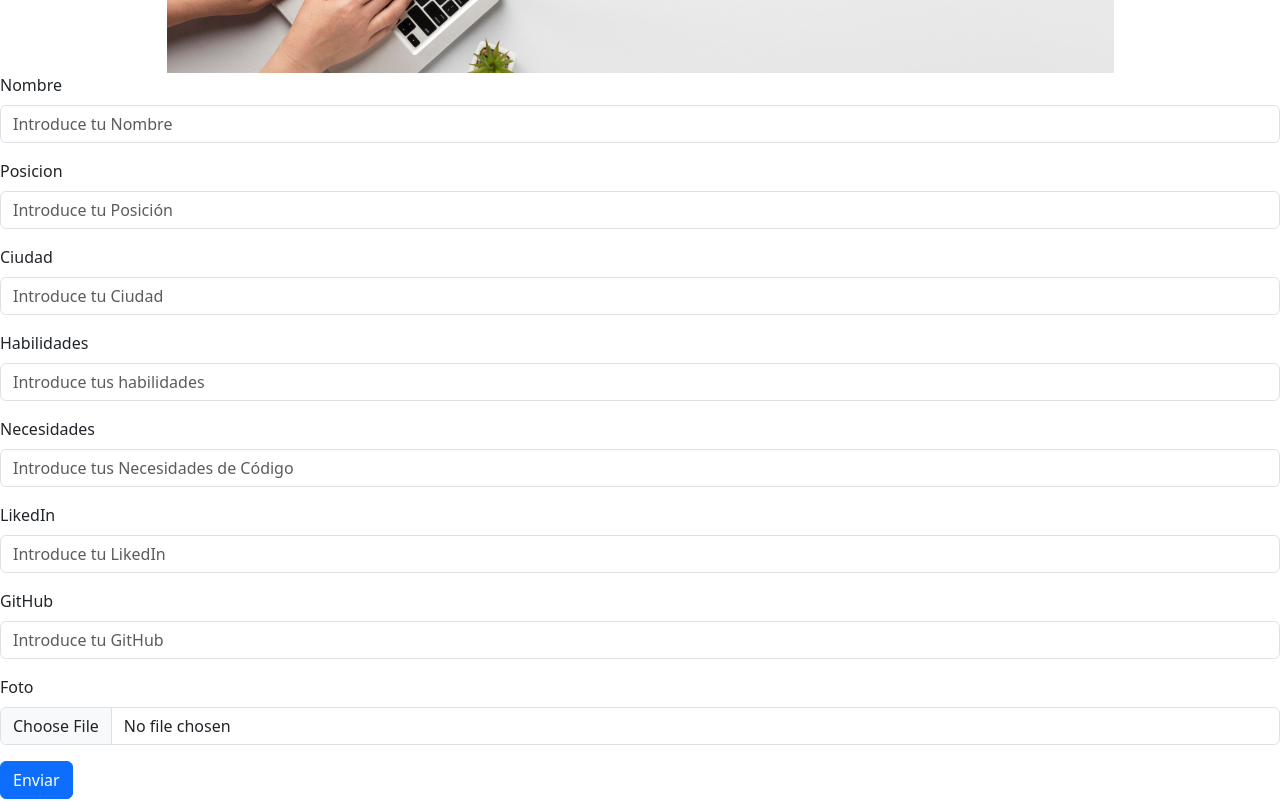
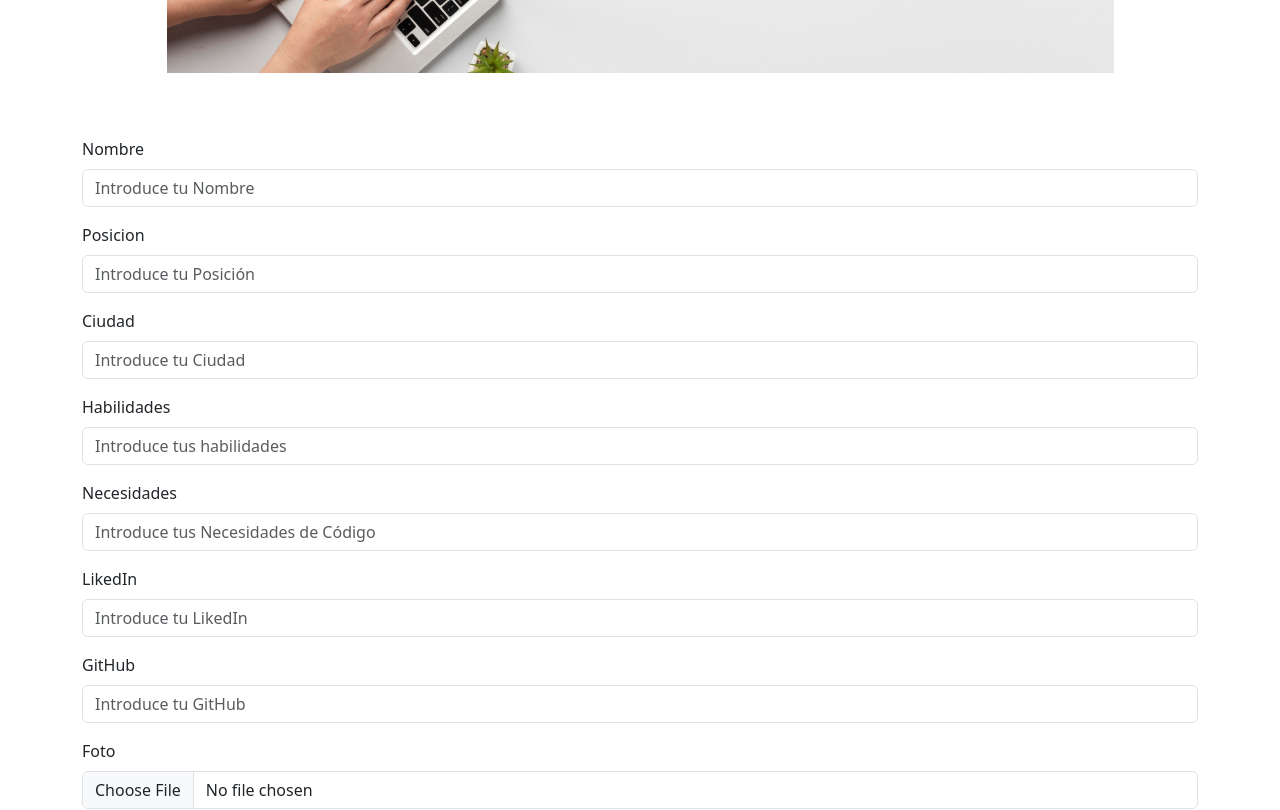
Before and after one commit to monicadefran/Equipo_19_HackathonF5, a React (Create React App) app in the folder codexchange/: page /Createads in a window 1280 px wide. Shown: the part 360-1170 px from the top of the page. Built offline with nearby package versions, Linux system fonts and the light colour scheme.

Commit message:
Create ads style

```diff
--- a/codexchange/src/Pages/Createads.jsx
+++ b/codexchange/src/Pages/Createads.jsx
@@ -2,11 +2,13 @@ import Button from 'react-bootstrap/Button';
 import Form from 'react-bootstrap/Form';
 import Footer from '../Components/Footer';
 import NavScrollExample from '../Components/Navbar';
+import { Container } from 'react-bootstrap';
 
 export default function createdads() {
   return (
     <div>
       <NavScrollExample />
+      <Container style={{ marginBottom: '5%', marginTop: '5%'}}>
       <Form>
         <Form.Group className="mb-3" controlId="formBasiname">
           <Form.Label>Nombre</Form.Label>
@@ -44,6 +46,7 @@ export default function createdads() {
           Enviar
         </Button>
       </Form>
+      </Container>
       <Footer/>
     </div>
   );
```
